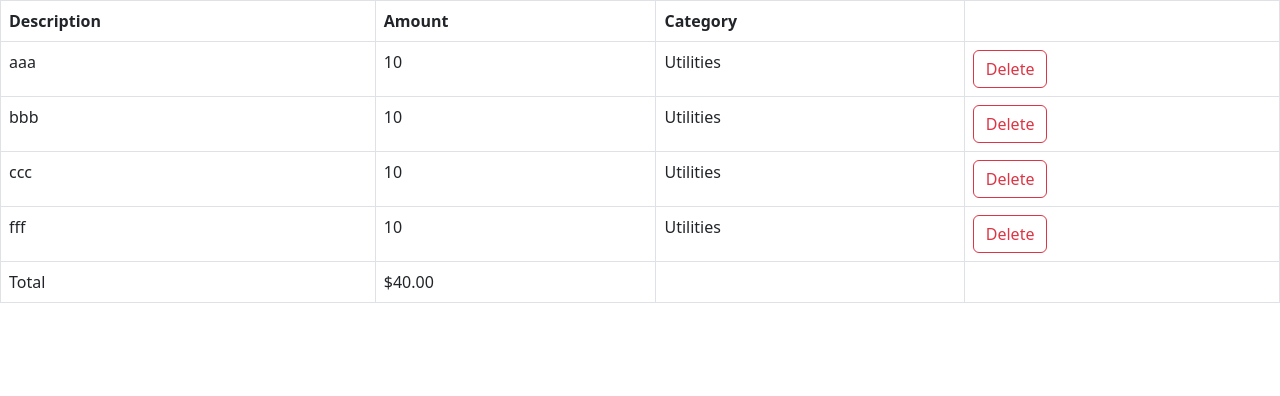
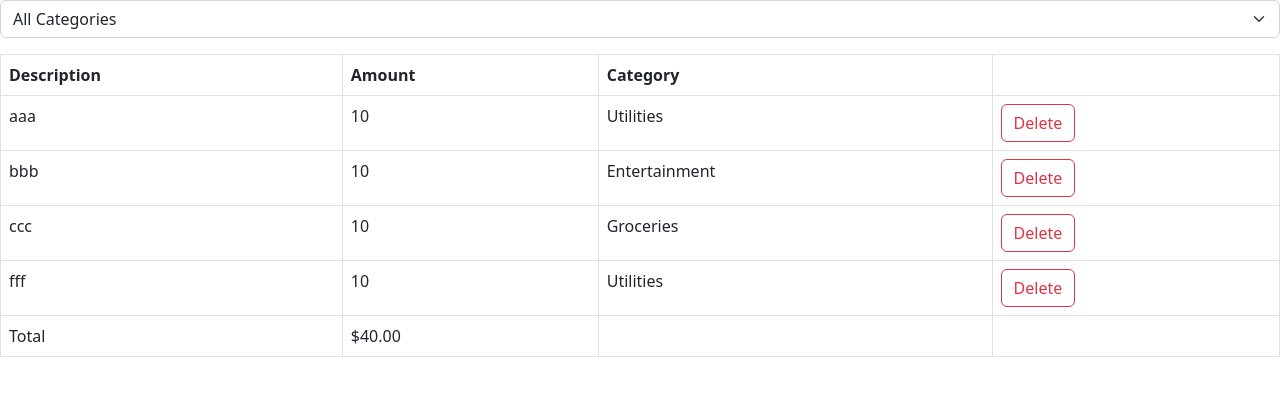
Before and after one commit to zaidrawashdeh911/react-app, a React (Vite) app: page / in a window 1280 px wide. Shown: the top 396 px of the page. Built offline with nearby package versions, Linux system fonts and the light colour scheme.

Commit message:
Implementing Expense Filter Component

```diff
--- a/src/App.tsx
+++ b/src/App.tsx
@@ -393,22 +393,51 @@
 
 // export default App;
 
+// /******************************************************************************************************************/
+
+// import React from 'react'
+// import ExpenseList from './expense-tracker/components/ExpenseList';
+
+// const App = () => {
+//   const [expenses, setExpenses]=useState([
+//     {id:1, description:'aaa', amount:10, category: 'Utilities'},
+//     {id:2, description:'bbb', amount:10, category: 'Utilities'},
+//     {id:3, description:'ccc', amount:10, category: 'Utilities'},
+//     {id:4, description:'fff', amount:10, category: 'Utilities'},
+//   ])
+
+//   return (
+//     <div>
+//       <ExpenseList expenses={expenses} onDelete={(id)=> setExpenses(expenses.filter(e=>e.id != id))}></ExpenseList>
+//     </div>
+//   )
+// }
+
+// export default App
+
 /******************************************************************************************************************/
 
 import React from 'react'
 import ExpenseList from './expense-tracker/components/ExpenseList';
+import ExpenseFilter from './expense-tracker/components/ExpenseFilter';
 
 const App = () => {
+  const [selectedCategory, setSelectedCategory]= useState('');
+
   const [expenses, setExpenses]=useState([
     {id:1, description:'aaa', amount:10, category: 'Utilities'},
-    {id:2, description:'bbb', amount:10, category: 'Utilities'},
-    {id:3, description:'ccc', amount:10, category: 'Utilities'},
+    {id:2, description:'bbb', amount:10, category: 'Entertainment'},
+    {id:3, description:'ccc', amount:10, category: 'Groceries'},
     {id:4, description:'fff', amount:10, category: 'Utilities'},
   ])
 
+  const visibleExpenses = selectedCategory? expenses.filter(e=>e.category=== selectedCategory): expenses;
   return (
     <div>
-      <ExpenseList expenses={expenses} onDelete={(id)=> setExpenses(expenses.filter(e=>e.id != id))}></ExpenseList>
+      <div className="mb-3">
+        <ExpenseFilter onSelectCategory={category=> setSelectedCategory(category)}/>
+      </div>
+      <ExpenseList expenses={visibleExpenses} onDelete={(id)=> setExpenses(expenses.filter(e=>e.id != id))}></ExpenseList>
     </div>
   )
 }
--- /dev/null
+++ b/src/expense-tracker/components/ExpenseFilter.tsx
@@ -0,0 +1,17 @@
+import React from 'react'
+
+interface Props{
+    onSelectCategory:(category:string)=>void
+}
+const ExpenseFilter = ({onSelectCategory}:Props) => {
+  return (
+    <select className="form-select" onChange={(event)=> onSelectCategory(event.target.value)}>
+        <option value="">All Categories</option>
+        <option value="Groceries">Groceries</option>
+        <option value="Utilities">Utilities</option>
+        <option value="Entertainment">Entertainment</option>
+    </select>
+  )
+}
+
+export default ExpenseFilter
```
